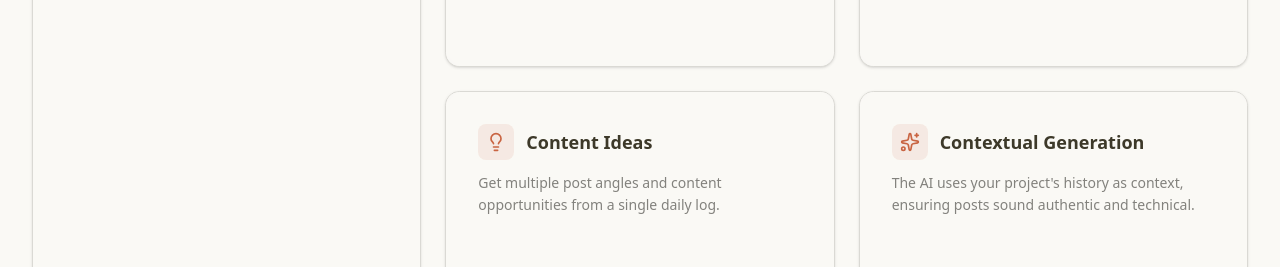
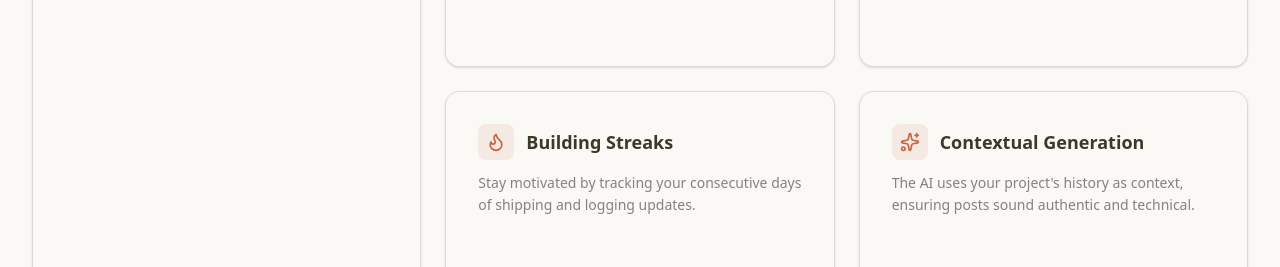
Before and after one commit to shubGupta10/quillo-app, a Next.js app: page / in a window 1280 px wide. Shown: the part 2400-2667 px from the top of the page. Built offline with nearby package versions, Linux system fonts and the light colour scheme; no server answers.

Commit message:
changes in landing page

```diff
--- a/components/features-section.tsx
+++ b/components/features-section.tsx
@@ -1,5 +1,5 @@
 import { BentoGridShowcase } from "@/components/bento-product-features";
-import { Edit3, Sparkles, CalendarClock, FolderGit2, LibraryBig, Lightbulb } from "lucide-react";
+import { Edit3, Sparkles, CalendarClock, FolderGit2, LibraryBig, Flame } from "lucide-react";
 
 function FeatureCard({ title, description, icon: Icon, children, className = "" }: any) {
   return (
@@ -62,9 +62,9 @@ export function FeaturesSection() {
           }
           focus={
             <FeatureCard
-              title="Content Ideas"
-              description="Get multiple post angles and content opportunities from a single daily log."
-              icon={Lightbulb}
+              title="Building Streaks"
+              description="Stay motivated by tracking your consecutive days of shipping and logging updates."
+              icon={Flame}
             />
           }
           productivity={
```
